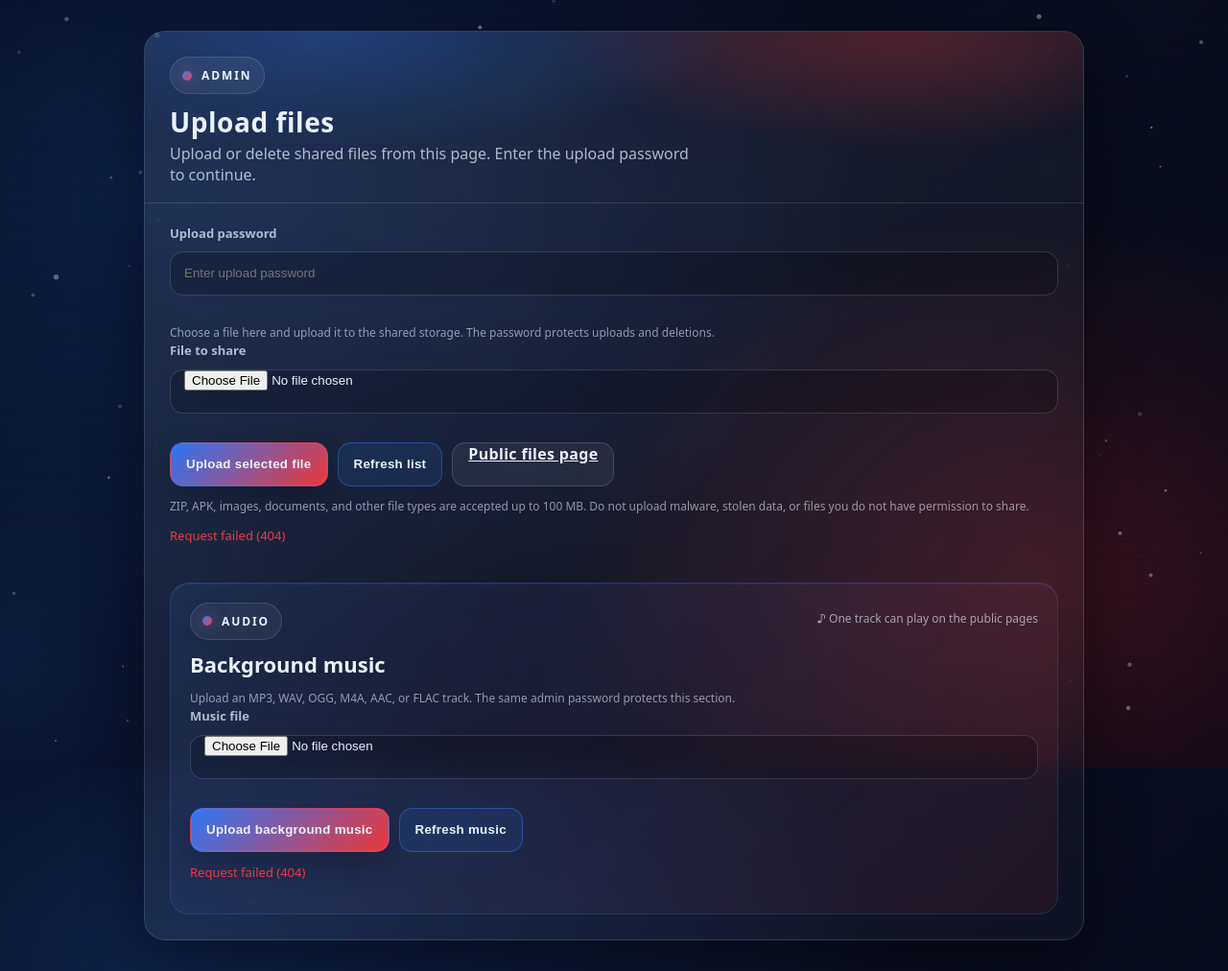
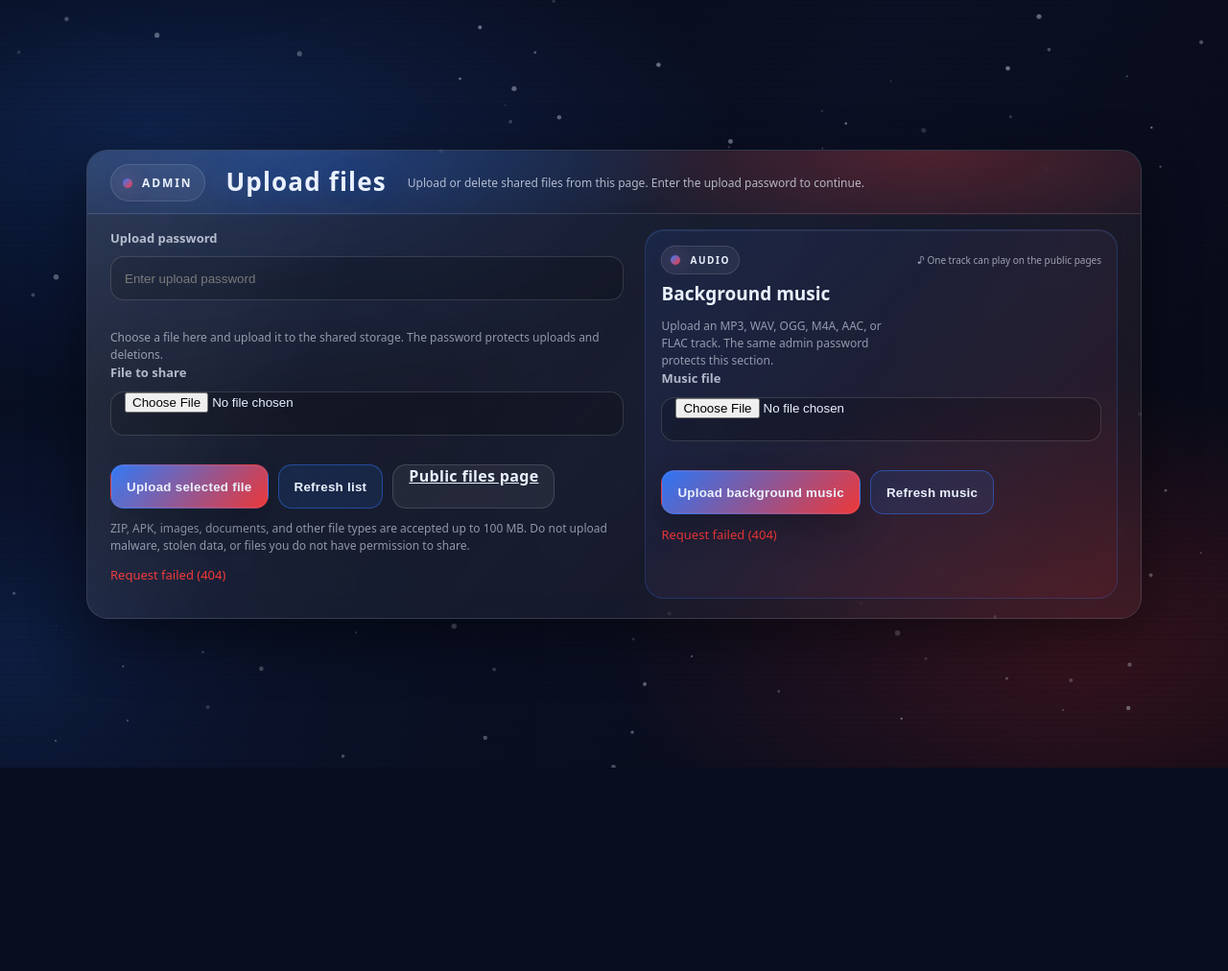
Before and after one commit to Botlizzy/A-Ff-panel-, a PHP site: page /admin-upload.html in a window 1280 px wide. Shown: the whole page at 96% size. After the commit the page ends 800 px from the top, so only its background shows below. Run offline with PHP 8.4, Linux system fonts and the light colour scheme.

Commit message:
Improve admin landscape and live analytics

```diff
--- a/admin-upload.html
+++ b/admin-upload.html
@@ -7,7 +7,7 @@
     <title>Admin Uploads — ELIMINATOR</title>
     <link rel="stylesheet" href="./assets/styles.css" />
   </head>
-  <body>
+  <body class="landscape-page admin-landscape">
     <canvas id="fx-canvas" aria-hidden="true"></canvas>
     <main class="shell">
       <section class="card glass wide-card">
@@ -16,7 +16,8 @@
           <h1 class="title">Upload files</h1>
           <p class="subtitle">Upload or delete shared files from this page. Enter the upload password to continue.</p>
         </header>
-        <div class="form">
+        <div class="form admin-form-layout">
+          <div class="admin-primary-panel">
           <label class="label" for="admin-password">Upload password</label>
           <input id="admin-password" class="input full-input" type="password" autocomplete="current-password" placeholder="Enter upload password" />
           <p class="hint">Choose a file here and upload it to the shared storage. The password protects uploads and deletions.</p>
@@ -30,6 +31,7 @@
           <p class="hint">ZIP, APK, images, documents, and other file types are accepted up to 100 MB. Do not upload malware, stolen data, or files you do not have permission to share.</p>
           <p id="admin-msg" class="msg" role="status" aria-live="polite"></p>
           <div id="admin-list" class="file-list"></div>
+          </div>
 
           <section class="music-admin-panel">
             <div class="music-panel-heading">
--- a/assets/styles.css
+++ b/assets/styles.css
@@ -390,3 +390,32 @@ body{
 .music-admin-item span{ display:block; margin-top:4px; color:rgba(234,241,255,.58); font-size:12px; }
 .music-admin-item audio{ max-width:260px; height:36px; }
 @media (max-width:720px){ .music-panel-heading{ flex-direction:column; } .music-note{ padding-top:0; white-space:normal; } .music-admin-item{ align-items:stretch; flex-direction:column; } .music-admin-item audio{ max-width:none; width:100%; } .music-admin-item .btn{ width:100%; } }
+
+.admin-form-layout{ display:grid; gap:22px; }
+.stats-status-row{ display:flex; align-items:center; justify-content:space-between; gap:12px; }
+.live-pill{ display:inline-flex; align-items:center; gap:7px; padding:7px 10px; border:1px solid rgba(80,255,170,.28); border-radius:999px; color:rgba(190,255,224,.9); background:rgba(80,255,170,.08); font-size:11px; font-weight:800; white-space:nowrap; }
+.live-pill:before{ content:""; width:7px; height:7px; border-radius:50%; background:#50ffaa; box-shadow:0 0 12px rgba(80,255,170,.8); animation:live-pulse 1.6s ease-in-out infinite; }
+@keyframes live-pulse{ 0%,100%{ opacity:.45; transform:scale(.85); } 50%{ opacity:1; transform:scale(1.15); } }
+@media (min-width:900px) and (orientation:landscape){
+  .admin-landscape{ overflow:hidden; }
+  .admin-landscape .shell{ min-height:100svh; padding:18px 24px; }
+  .admin-landscape .card{ max-height:calc(100svh - 36px); display:flex; flex-direction:column; }
+  .admin-landscape .hero{ padding:14px 24px 12px; }
+  .admin-landscape .hero .title{ margin:0 0 2px; font-size:26px; }
+  .admin-landscape .hero .subtitle{ font-size:12px; }
+  .admin-landscape .admin-form-layout{ grid-template-columns:minmax(0,1fr) minmax(360px,.92fr); align-items:stretch; min-height:0; overflow:hidden; padding:16px 24px 20px; }
+  .admin-landscape .admin-primary-panel,.admin-landscape .music-admin-panel{ min-width:0; min-height:0; overflow:auto; margin-top:0; }
+  .admin-landscape .music-admin-panel{ padding:16px; }
+  .admin-landscape .music-panel-heading{ gap:10px; }
+  .admin-landscape .music-panel-heading .badge{ font-size:10px; padding:7px 9px; }
+  .admin-landscape .section-title{ font-size:19px; margin-top:7px; }
+  .admin-landscape .music-note{ font-size:10px; }
+  .admin-landscape .music-admin-item{ display:grid; grid-template-columns:minmax(0,1fr) auto; gap:8px; padding:9px; }
+  .admin-landscape .music-admin-item audio{ grid-column:1 / -1; max-width:none; width:100%; height:32px; }
+  .stats-landscape .card{ max-height:calc(100svh - 48px); }
+  .stats-landscape .hero{ padding:18px 28px 12px; }
+  .stats-landscape .form{ padding-top:14px; }
+}
+@media (max-width:899px){
+  .stats-status-row{ align-items:flex-start; flex-direction:column; }
+}
```
Also changed, not shown: assets/stats.js (+12 -1 lines), stats.html (+5 -2 lines).
